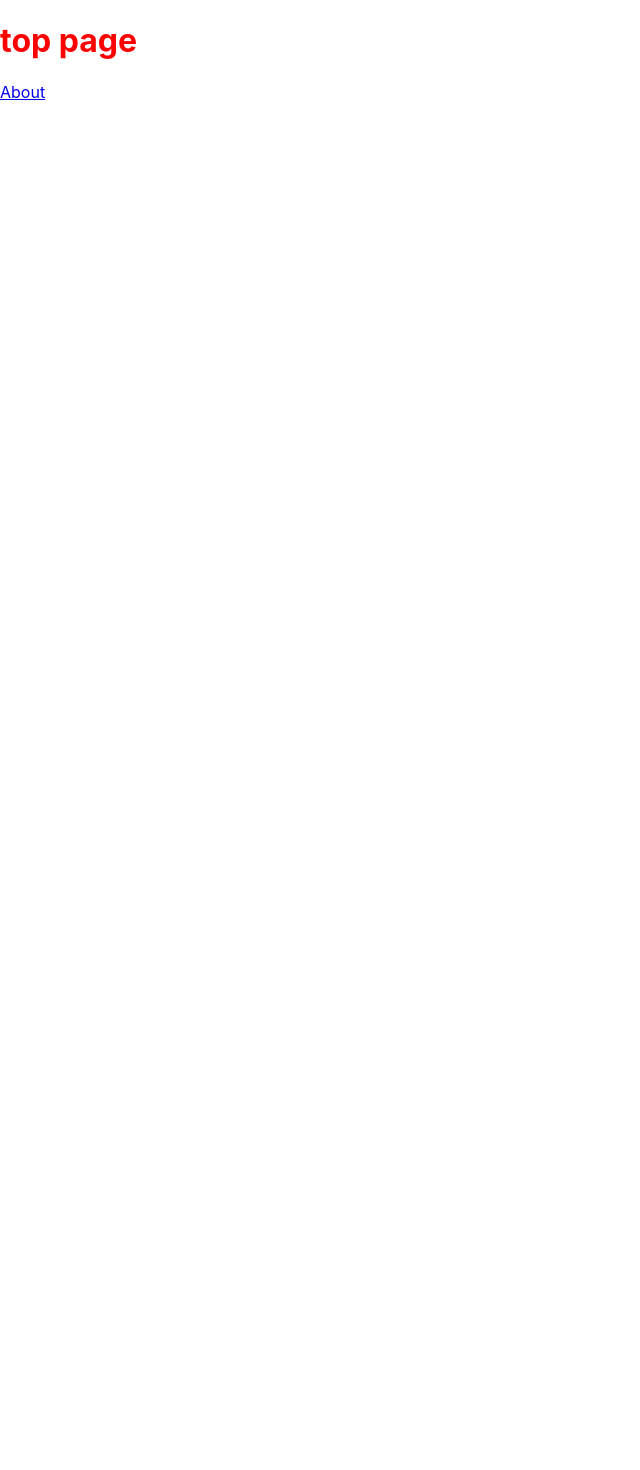
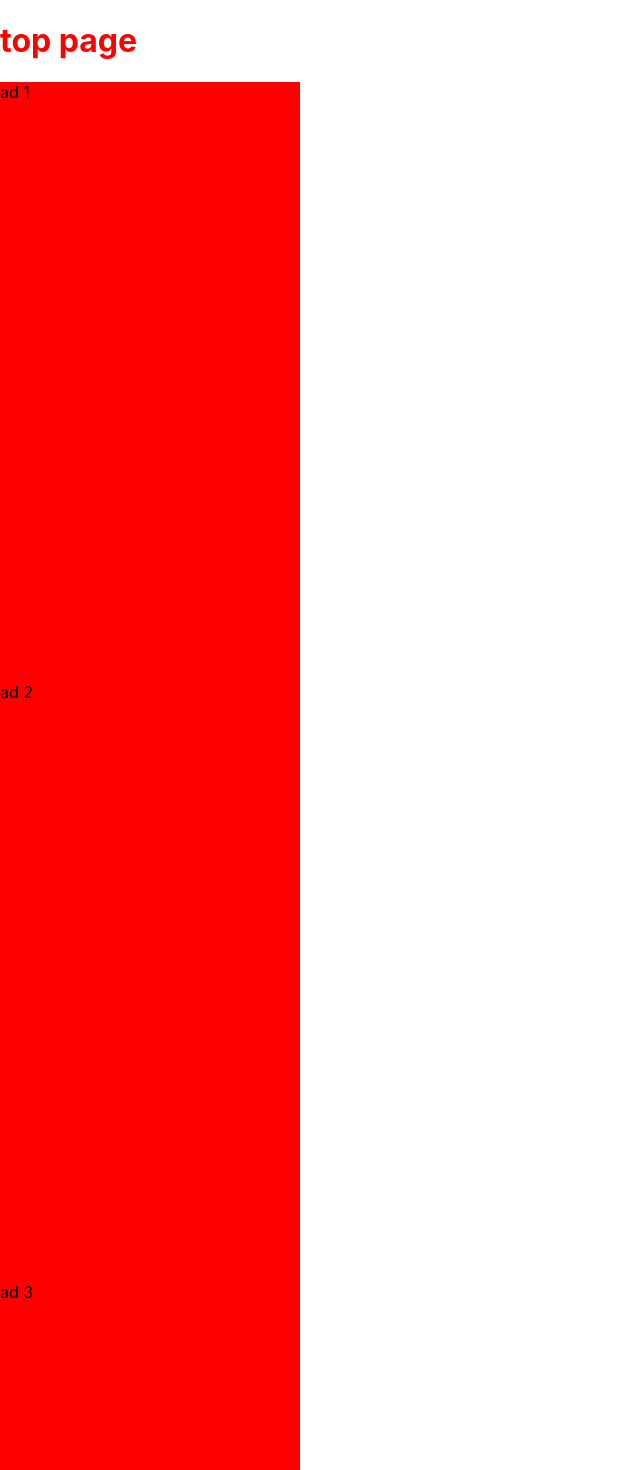
Before and after one commit to Fujiringo-ui/snowboard-app, a React (Create React App) app: page / in a window 1280 px wide. Shown: the top 1470 px of the page, without its empty margins (0-640 px from the left). Before the commit the page ends 800 px from the top, so only its background shows below. Built offline with nearby package versions, Linux system fonts and the light colour scheme.

Commit message:
とりあえずコミット

```diff
--- a/src/App.js
+++ b/src/App.js
@@ -1,11 +1,7 @@
 import { MainRouter } from "src/router";
 
 function App() {
-  return (
-    <div>
-      <MainRouter />
-    </div>
-  );
+  return <MainRouter />;
 }
 
 export default App;
--- /dev/null
+++ b/src/components/Items/TopAd.jsx
@@ -0,0 +1,8 @@
+import React from "react";
+import styles from "src/sass/components/Items/top_ad.module.scss";
+
+const TopAd = (props) => {
+    return <div className={styles.wrapper}>{props.ad_content}</div>
+}
+
+export default TopAd;
--- /dev/null
+++ b/src/components/Items/index.js
@@ -0,0 +1 @@
+export {default as TopAd} from "./TopAd.jsx";
--- a/src/pages/TopPage.jsx
+++ b/src/pages/TopPage.jsx
@@ -1,11 +1,21 @@
 import React from "react";
 import { Link } from "react-router-dom";
+import { TopAd } from "src/components/Items";
 import styles from "src/sass/pages/top_page.module.scss"
 
 const TopPage = () => {
+    const ads = [
+        "ad 1",
+        "ad 2",
+        "ad 3",
+    ]
+
     return (
         <div>
             <h1 className={styles.header}>top page</h1>
+            {ads.map((ad) =>
+                (<TopAd ad_content={ad}/>)
+            )}
             <Link to="/about">About</Link>
         </div>
     )
--- a/src/router/MainRouter.jsx
+++ b/src/router/MainRouter.jsx
@@ -5,6 +5,7 @@ import {
     Routes
 } from 'react-router-dom';
 import { About, TopPage } from "src/pages";
+import { TestRouter } from ".";
 
 const MainRouter = () => {
     return (
@@ -12,11 +13,10 @@ const MainRouter = () => {
             <Routes>
                 <Route path="/" element={<TopPage />} />
                 <Route path="/about" element={<About />} />
+                <Route path="/test/*" element={<TestRouter />} />
             </Routes>
         </Router>
     )
 }
 
-console.log('Main Router')
-
 export default MainRouter;
--- /dev/null
+++ b/src/router/TestRouter.jsx
@@ -0,0 +1,17 @@
+import React from "react";
+import { Route, Routes } from 'react-router-dom';
+import { Header, Items, Test } from "src/tests";
+
+const TestRouter = () => {
+    return (
+        <Routes>
+            <Route path="/" element={<Test />} />
+            <Route path="items" element={<Items />} />
+            <Route path="header" element={<Header />} />
+        </Routes>
+    )
+}
+
+console.log("test router")
+
+export default TestRouter;
--- a/src/router/index.js
+++ b/src/router/index.js
@@ -1 +1,2 @@
 export {default as MainRouter} from './MainRouter'
+export {default as TestRouter} from './TestRouter'
--- /dev/null
+++ b/src/sass/components/Items/top_ad.module.scss
@@ -0,0 +1,5 @@
+.wrapper {
+    width: 300px;
+    height: 600px;
+    background-color: red;
+}
--- /dev/null
+++ b/src/tests/Header.jsx
@@ -0,0 +1,11 @@
+import React from "react";
+
+const Header = () => {
+    return (
+        <div>
+            header コンポーネントのテスト
+        </div>
+    )
+}
+
+export default Header;
--- /dev/null
+++ b/src/tests/Items.jsx
@@ -0,0 +1,12 @@
+import React from "react";
+import { TopAd } from "src/components/Items";
+
+const Items = () => {
+    return (
+        <div>
+            <TopAd ad_content={"ad name"}/>
+        </div>
+    )
+}
+
+export default Items;
--- /dev/null
+++ b/src/tests/Test.jsx
@@ -0,0 +1,11 @@
+import React from "react";
+
+const Test = () => {
+    return (
+        <div>
+            こちらはテスト用のディレクトリです。
+        </div>
+    )
+}
+
+export default Test;
--- /dev/null
+++ b/src/tests/index.js
@@ -0,0 +1,3 @@
+export {default as Test} from "./Test"
+export {default as Items} from "./Items"
+export {default as Header} from "./Header"
```
